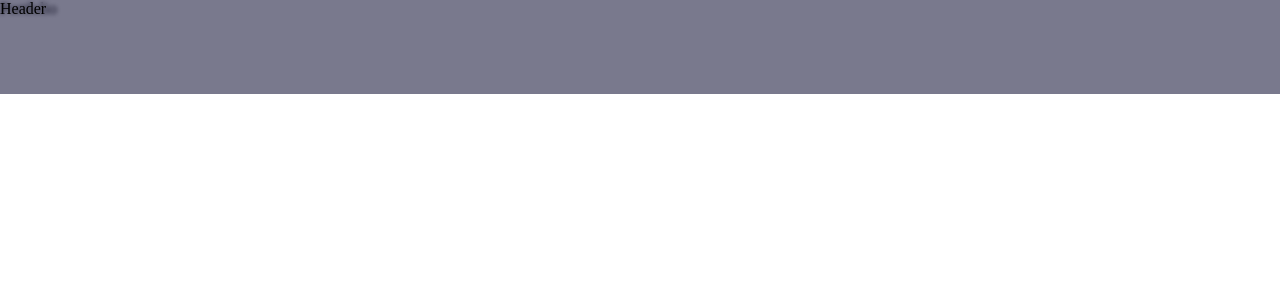
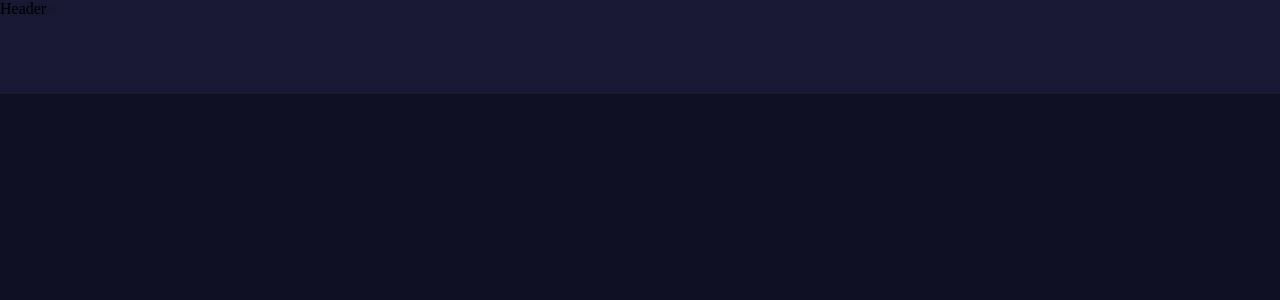
Before and after one commit to HarTya/DandC, a Next.js app: page /portfolio in a window 1280 px wide. Shown: the top 300 px of the page. Built offline with nearby package versions, Linux system fonts and the light colour scheme.

Commit message:
background color

```diff
--- a/styles/global.scss
+++ b/styles/global.scss
@@ -1,3 +1,5 @@
+@import 'styles/variables';
+
 *,
 *::after,
 *::before {
@@ -6,30 +8,7 @@
     box-sizing: border-box;
 }
 
-*::-webkit-media-controls-panel {
-
-    display: none!important;
-
-    -webkit-appearance: none;
-
-}
-
-*::--webkit-media-controls-play-button {
-
-    display: none!important;
-
-    -webkit-appearance: none;
-
-}
-
-*::-webkit-media-controls-start-playback-button {
-
-    display: none!important;
-
-    -webkit-appearance: none;
-
-}
-
 body {
     margin: 0;
+    background-color: $third-color;
 }
```
Also changed, not shown: 2 other files (tests, documents, lock files or other folders).
